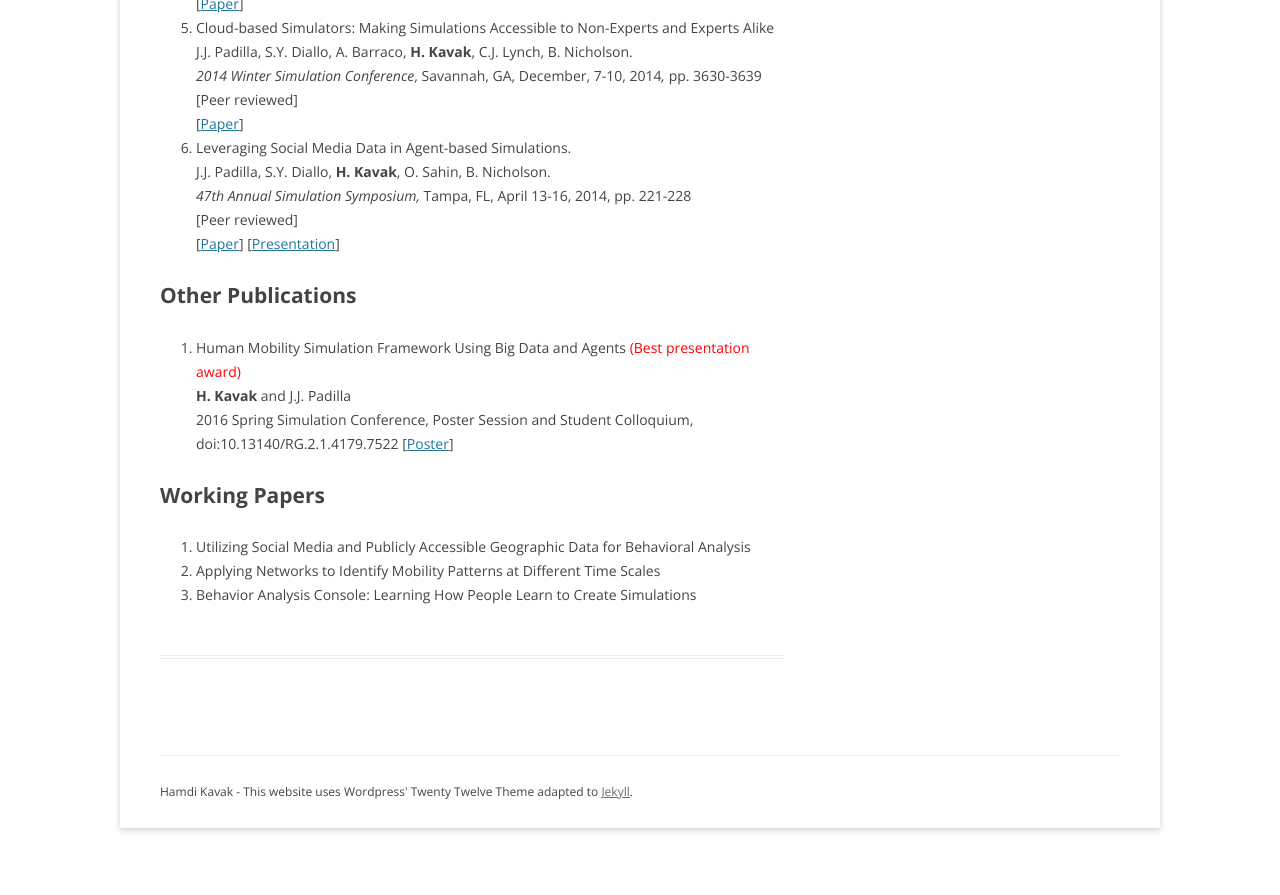
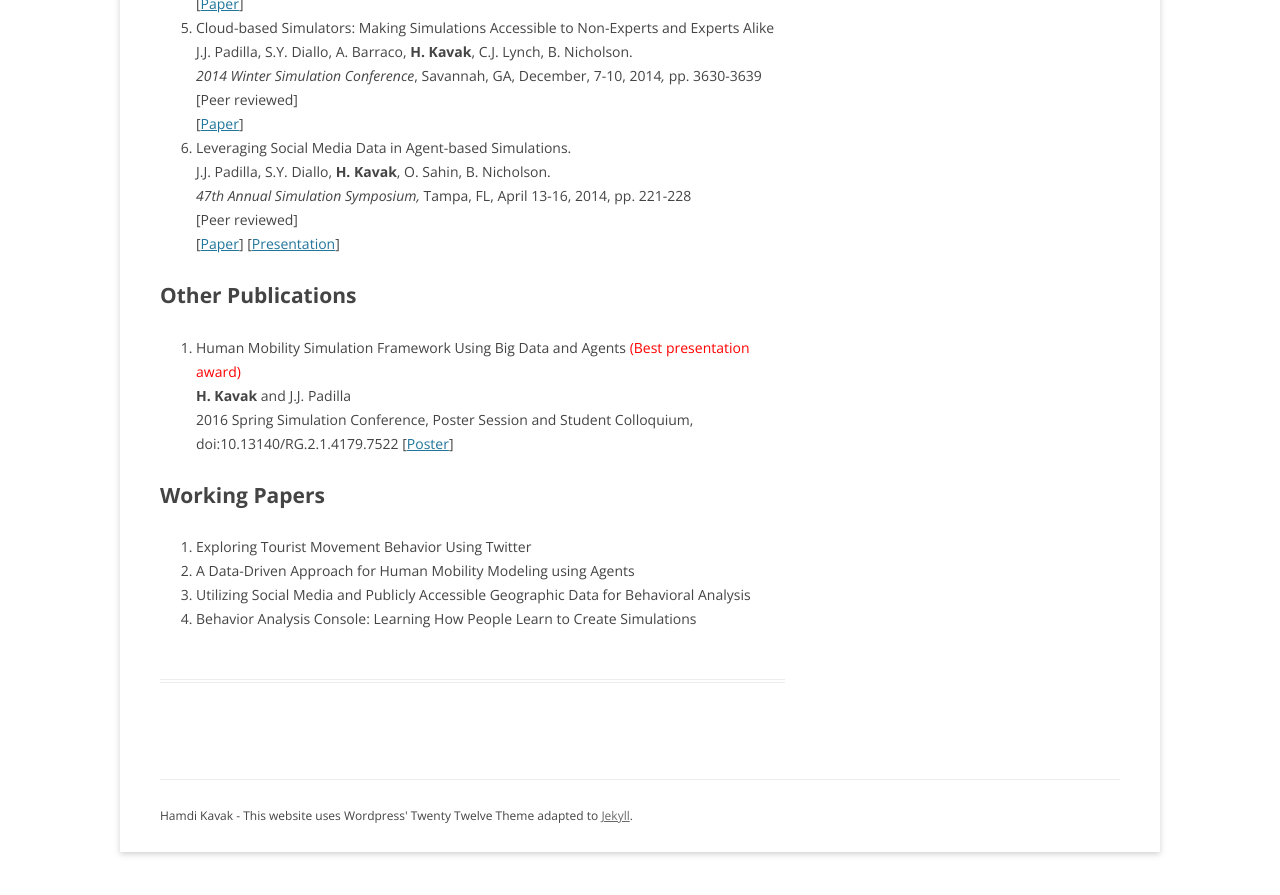
Before and after one commit to hamdikavak/hamdikavak.github.io, a Jekyll site: the page built from publications/index.html, in a window 1280 px wide and 900 px high, scrolled down 1101 px. Shown: the top 895 px of the window. Built offline with Jekyll 4.4.1, drawn with Linux system fonts in a browser that asks for light colours; nearby versions of some CDN libraries; library files that are not in the unit come from our copies.

Commit message:
Update index.html

```diff
--- a/publications/index.html
+++ b/publications/index.html
@@ -5,79 +5,97 @@
 description: Hamdi Kavak's academic publications.
 current_page_publications: current_page_item
 ---
+
+<a name="journals"></a>
 <h1>Journal Papers</h1>
 <ol>
-<li>Applying Statistical Debugging for Trace Validation of Agent-Based Models<br />
+  <li>
+    Applying Statistical Debugging for Trace Validation of Agent-Based Models<br />
     R.J. Gore, C.J. Lynch, <strong>H. Kavak</strong><br />
     SIMULATION: Transactions of The Society for Modeling and Simulation International, 2016, doi:10.1177/0037549716659707
-[<a title="Paper" href="http://hamdikavak.com/publications/download/SIMULATION_2016_Accepted.pdf">Paper</a>]</li>
+    [<a title="Paper" href="http://hamdikavak.com/publications/download/SIMULATION_2016_Accepted.pdf">Paper</a>]
   </li>
-<li>Towards a World Wide Web of Simulation<br />
+  <li>
+    Towards a World Wide Web of Simulation<br />
     S.Y. Diallo, R.J. Gore, J.J. Padilla, <strong>H. Kavak</strong>, C.J. Lynch<br />
     The Journal of Defense Modeling and Simulation, 2015,  doi:10.1177/1548512915621974
-[<a title="RG Archive" href="https://www.researchgate.net/publication/288855696_Towards_a_World_Wide_Web_of_Simulation">Paper</a>]</li>
+    [<a title="RG Archive" href="https://www.researchgate.net/publication/288855696_Towards_a_World_Wide_Web_of_Simulation">Paper</a>]
   </li>
-<li>Semi-Automated Initialization of Simulations: An Application to Healthcare.<br />
+  <li>
+    Semi-Automated Initialization of Simulations: An Application to Healthcare.<br />
     J.J. Padilla, S.Y. Diallo, <strong>H. Kavak</strong>, O. Sahin,  J.A. Sokolowski and R.J. Gore<br />
     The Journal of Defense Modeling and Simulation, 2015,  doi:10.1177/1548512915570143
-[<a title="RG Archive" href="https://www.researchgate.net/publication/272914554_Semi-automated_initialization_of_simulations_an_application_to_healthcare">Paper</a>]</li>
+    [<a title="RG Archive" href="https://www.researchgate.net/publication/272914554_Semi-automated_initialization_of_simulations_an_application_to_healthcare">Paper</a>]
+  </li>
 </ol>
+<a name="conferences"></a>
 <h1>Conference Proceedings</h1>
 <ol>
-
-<li>Using Simulation Games for Teaching and Learning Discrete-Event Simulation<br />
+  <li>
+    Using Simulation Games for Teaching and Learning Discrete-Event Simulation<br />
     J.J. Padilla, C.J. Lynch, <strong>H. Kavak</strong>, S.Y. Diallo, R.J. Gore, A. Barraco, B. Jenkins<br />
     <em>Winter Simulation Conference, 2016</em><br />
     [Peer reviewed] Accepted
   </li>
-<li>Towards Modeling Factors that Enable an Attacker<br />
+  <li>
+    Towards Modeling Factors that Enable an Attacker<br />
     D. Vernon-Bido, J.J. Padilla, S.Y. Diallo, <strong>H. Kavak</strong>, R.J. Gore<br />
     <em>Summer Simulation Conference</em>Montreal, Quebec, Canada, July 24-27, 2016<br />
     [Peer reviewed]
-[<a title="RG Archive" href="https://www.researchgate.net/publication/305764162_Towards_Modeling_Factors_that_Enable_an_Attacker">Paper</a>]</li>
+    [<a title="RG Archive" href="https://www.researchgate.net/publication/305764162_Towards_Modeling_Factors_that_Enable_an_Attacker">Paper</a>]
   </li>
-</li>
-  <li>A characterization of cybersecurity simulation scenarios<br />
+  <li>
+    A characterization of cybersecurity simulation scenarios<br />
     <strong>H. Kavak</strong>, J.J. Padilla, D. Vernon-Bido,  S.Y. Diallo, R.J. Gore<br />
     <em>19th Communications and Networking Simulation Symposium</em>, Pasadena, CA, April 3-6, 2016<br />
     [Peer reviewed]
-[<a title="RG Archive" href="https://www.researchgate.net/publication/299820368_A_Characterization_of_Cybersecurity_Simulation_Scenarios">Paper</a>]</li>
+    [<a title="RG Archive" href="https://www.researchgate.net/publication/299820368_A_Characterization_of_Cybersecurity_Simulation_Scenarios">Paper</a>]
   </li>
-
-  <li>Modeling and Simulation as a Service (MSaaS) for Education: Learning STEM Concepts through Simulation Use and Building<br />
+  <li>
+    Modeling and Simulation as a Service (MSaaS) for Education: Learning STEM Concepts through Simulation Use and Building<br />
     J.J. Padilla, E. Romero-Hall, S.Y. Diallo, A. Barraco, <strong>H. Kavak</strong>, C.J. Lynch, R.J. Gore, M. Sheth-Chandra<br />
     <em>2015 Summer Simulation Conference</em>, Chicago, IL, July, 26-29, 2015<br />
-[<a title="RG Archive" href="https://www.researchgate.net/publication/289530406_Modeling_and_Simulation_as_a_Service_MSaaS_for_Education_Learning_STEM_Concepts_through_Simulation_Use_and_Building">Paper</a>]</li>
-
-<li>Cloud-based Simulators: Making Simulations Accessible to Non-Experts and Experts Alike<br />
+    [<a title="RG Archive" href="https://www.researchgate.net/publication/289530406_Modeling_and_Simulation_as_a_Service_MSaaS_for_Education_Learning_STEM_Concepts_through_Simulation_Use_and_Building">Paper</a>]
+  </li>
+  <li>
+    Cloud-based Simulators: Making Simulations Accessible to Non-Experts and Experts Alike<br />
     J.J. Padilla, S.Y. Diallo, A. Barraco, <strong>H. Kavak</strong>, C.J. Lynch,  B. Nicholson.<br />
     <em>2014 Winter Simulation Conference</em>, Savannah, GA, December, 7-10, 2014<em>, </em>pp. 3630-3639<br />
     [Peer reviewed]<br/>
-[<a title="RG Archive" href="https://www.researchgate.net/publication/269411595_Cloud-based_simulators_Making_simulations_accessible_to_non-experts_and_experts_alike">Paper</a>]</li>
-
-<li>Leveraging Social Media Data in Agent-based Simulations.<br />
+    [<a title="RG Archive" href="https://www.researchgate.net/publication/269411595_Cloud-based_simulators_Making_simulations_accessible_to_non-experts_and_experts_alike">Paper</a>]
+  </li>
+  <li>
+    Leveraging Social Media Data in Agent-based Simulations.<br />
     J.J. Padilla, S.Y. Diallo, <strong>H. Kavak</strong>, O. Sahin,  B. Nicholson.<br />
     <em>47th Annual Simulation Symposium,</em> Tampa, FL, April 13-16, 2014, pp. 221-228<br />
     [Peer reviewed]<br/>
     [<a title="RG Archive" href="https://www.researchgate.net/publication/269411592_Leveraging_Social_Media_Data_in_Agent-based_Simulations">Paper</a>]
-[<a href="http://www.hamdikavak.com/wp-content/uploads/2014/08/SCS_2014_Presentation.pdf">Presentation</a>]</li>
+    [<a href="http://www.hamdikavak.com/wp-content/uploads/2014/08/SCS_2014_Presentation.pdf">Presentation</a>]
+  </li>
 </ol>
-
+<a name="others"></a>
 <h1>Other Publications</h1>
 <ol>
-<li>Human Mobility Simulation Framework Using Big Data and Agents <span style="color: red;">(Best presentation award)</span><br />
+  <li>
+    Human Mobility Simulation Framework Using Big Data and Agents <span style="color: red;">(Best presentation award)</span><br />
     <strong>H. Kavak</strong> and J.J. Padilla <br />
     2016 Spring Simulation Conference, Poster Session and Student Colloquium,  doi:10.13140/RG.2.1.4179.7522
-[<a title="RG Archive" href="https://www.researchgate.net/publication/299889096_Human_Mobility_Simulation_Framework_Using_Big_Data_and_Agents">Poster</a>]</li>
+    [<a title="RG Archive" href="https://www.researchgate.net/publication/299889096_Human_Mobility_Simulation_Framework_Using_Big_Data_and_Agents">Poster</a>]
   </li>
 </ol>
-
+<a name="workings"></a>
 <h1>Working Papers</h1>
 <ol>
-   <li>Utilizing Social Media and Publicly Accessible Geographic Data for Behavioral Analysis<br />
+  <li>
+     Exploring Tourist Movement Behavior Using Twitter
   </li>
-   <li>Applying Networks to Identify Mobility Patterns at Different Time Scales<br />
+  <li>
+    A Data-Driven Approach for Human Mobility Modeling using Agents
   </li>
-
-  <li>Behavior Analysis Console: Learning How People Learn to Create Simulations<br />
+  <li>
+    Utilizing Social Media and Publicly Accessible Geographic Data for Behavioral Analysis
   </li>
+  <li>
+    Behavior Analysis Console: Learning How People Learn to Create Simulations<br />
+  </li>
+</ol>
```
Lines whose indentation alone changed are shown as unchanged.
